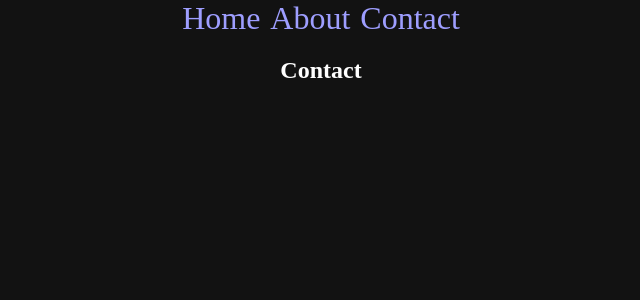
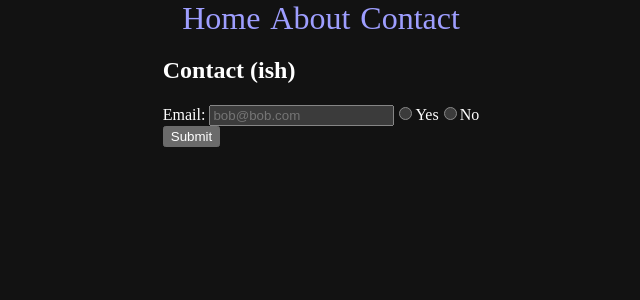
Before and after one commit to Magicpig55/quick-next-app, a Next.js app: page /contact in a window 1280 px wide. Shown: the top 300 px of the page, without its empty margins (319-959 px from the left). Built offline with nearby package versions, Linux system fonts and the light colour scheme.

Commit message:
Contact form!

```diff
--- a/pages/contact.tsx
+++ b/pages/contact.tsx
@@ -1,7 +1,17 @@
 export default function Contact() {
     return (<>
         <article>
-            <h1>Contact</h1>
+            <h1>Contact (ish)</h1>
+            <form method="post">
+                <label htmlFor="form-email">Email: </label>
+                <input type="email" id="form-email" name="email" placeholder="bob@bob.com"></input>
+                <input type="radio" id="form-radio-yes" name="selection"></input>
+                <label htmlFor="form-radio-yes">Yes</label>
+                <input type="radio" id="form-radio-no" name="selection"></input>
+                <label htmlFor="form-radio-yes">No</label>
+                <br />
+                <button>Submit</button>
+            </form>
         </article>
     </>)
 }
```
